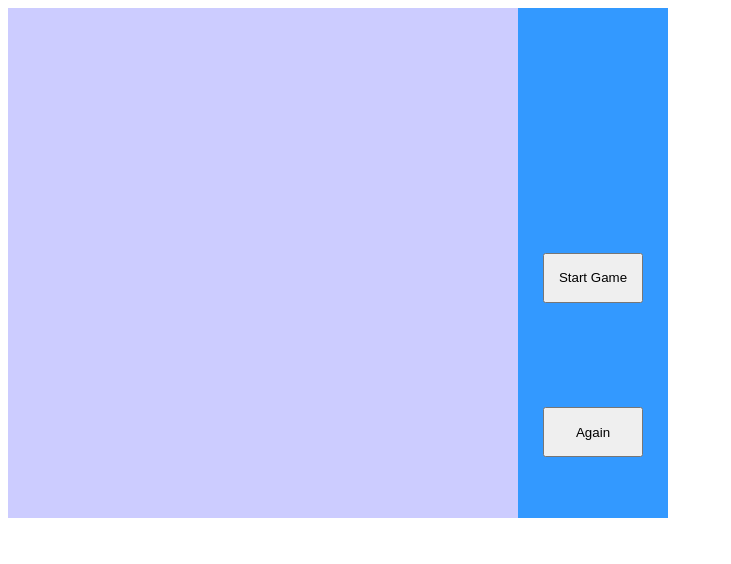
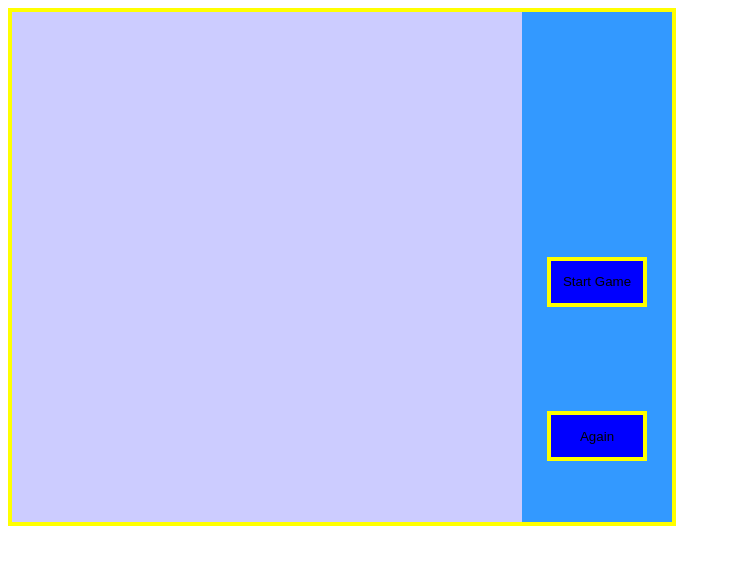
Before and after one commit to jiffies/snake, a plain HTML site: page index.html in a window 1280 px wide. Shown: the whole page, without its empty margins (0-731 px from the left). Drawn offline with Linux system fonts and the light colour scheme.

Commit message:
border-radius

```diff
--- a/index.html
+++ b/index.html
@@ -10,6 +10,11 @@
 				background-color: #ccf;
 				position: relative;
 				float: left;
+				border:4px solid #FFFF00;
+				border-right:0;
+			}
+			#draw-target div {
+				border-radius: 3px;
 			}
 			#board{
 				width: 150px;
@@ -21,6 +26,8 @@
 				color: #FFFF00;
 				font-size: 60px;
 				text-align: center;
+				border:4px solid #FFFF00;
+				border-left:0;
 			}
 			p{
 
@@ -42,6 +49,10 @@
 				height: 50px;
 				top: 20px;
 			}
+			button {
+				border:4px solid yellow;
+				background-color: blue;
+			}
 		</style>
 	</head>
 	<body>
--- a/snake.js
+++ b/snake.js
@@ -277,6 +277,8 @@
               food.reset();
               init();
               return;
+            } else {
+              return;
             }
           }
           return snake.move(food);
```
Also changed, not shown: 1 other file.
